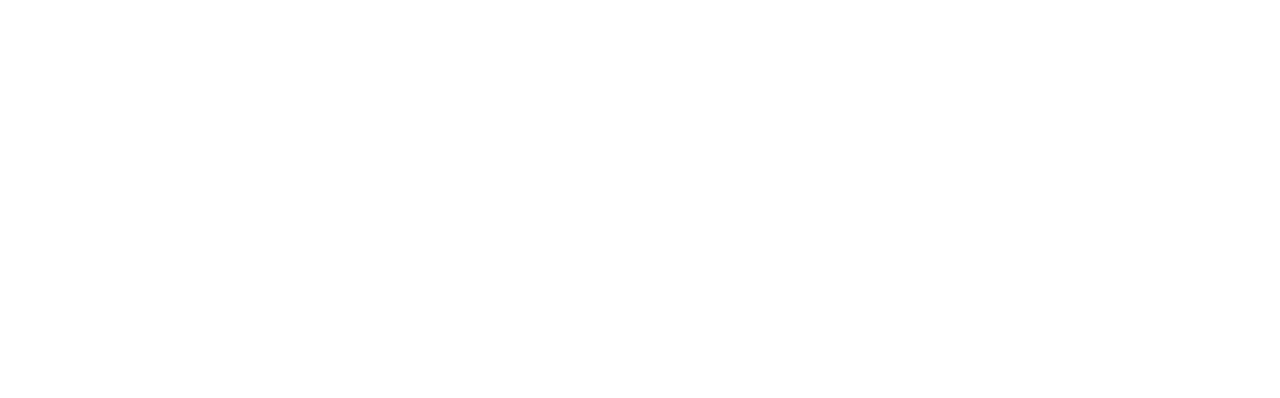
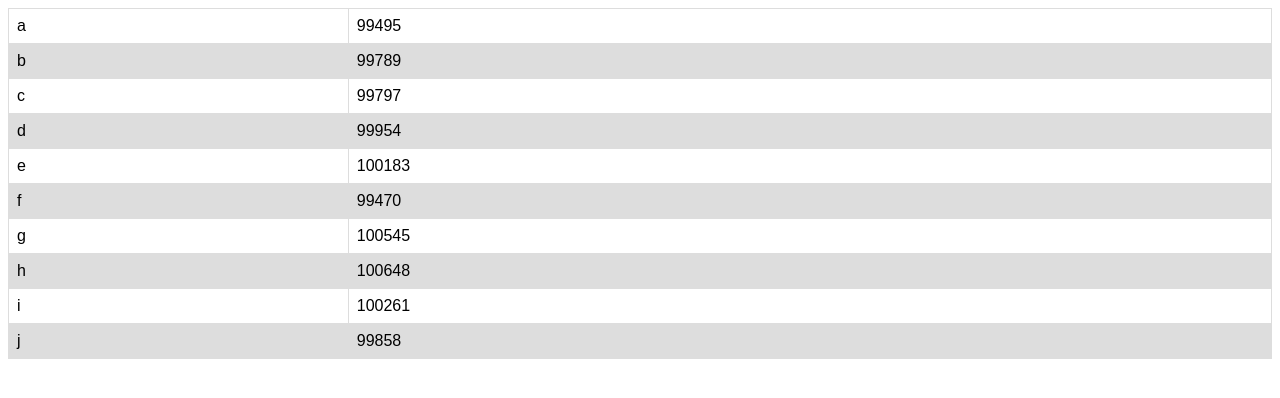
Before and after one commit to littlejoeward/group-randomizer, a plain HTML site: page random.html in a window 1280 px wide. Drawn offline with Linux system fonts and the light colour scheme.

Commit message:
Update random.html

```diff
--- a/random.html
+++ b/random.html
@@ -1,9 +1,10 @@
 <!doctype html>
 <html>
 <body>
-<script type="text/javascript" src="https://raw.githubusercontent.com/littlejoeward/group-randomizer/master/random.js">
-   selector()
-    </script>
+<script type="text/javascript" src="https://raw.githubusercontent.com/littlejoeward/group-randomizer/master/random.js"></script>
+   <script>
+        selector()
+   </script>
     <style>
     table {
   font-family: arial, sans-serif;
```
